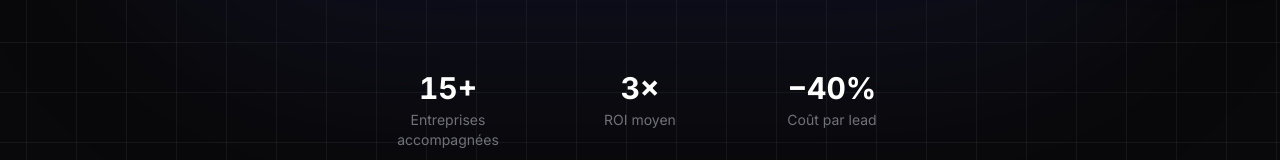
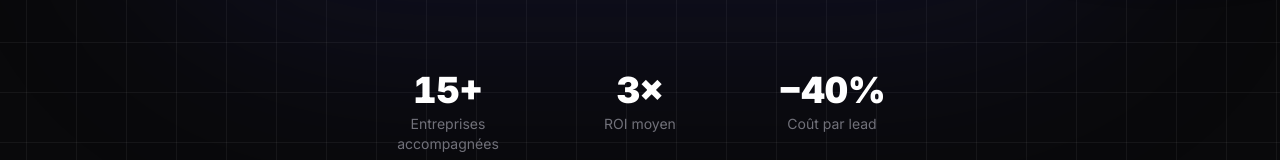
Before and after one commit to Laremss/Reekko, a Next.js app: page / in a window 1280 px wide. Shown: the part 634-794 px from the top of the page. Built offline with nearby package versions, Linux system fonts and the light colour scheme.

Commit message:
Modification du site

```diff
--- a/components/sections/HeroSection.tsx
+++ b/components/sections/HeroSection.tsx
@@ -57,15 +57,15 @@ export default function HeroSection() {
         <div className="mt-20">
           <div className="grid grid-cols-3 max-w-xl mx-auto">
             <div className="text-center px-4 py-8">
-              <div className="text-2xl sm:text-3xl font-black font-bold text-white tabular-nums">15+</div>
+              <div className="text-3xl sm:text-4xl font-black text-white tabular-nums">15+</div>
               <div className="text-xs sm:text-sm text-zinc-500 mt-1">Entreprises accompagnées</div>
             </div>
             <div className="text-center px-4 py-8">
-              <div className="text-2xl sm:text-3xl font-black font-bold text-white tabular-nums">3×</div>
+              <div className="text-3xl sm:text-4xl font-black text-white tabular-nums">3×</div>
               <div className="text-xs sm:text-sm text-zinc-500 mt-1">ROI moyen</div>
             </div>
             <div className="text-center px-4 py-8">
-              <div className="text-2xl sm:text-3xl font-black font-bold text-white tabular-nums">−40%</div>
+              <div className="text-3xl sm:text-4xl font-black text-white tabular-nums">−40%</div>
               <div className="text-xs sm:text-sm text-zinc-500 mt-1">Coût par lead</div>
             </div>
           </div>
```
